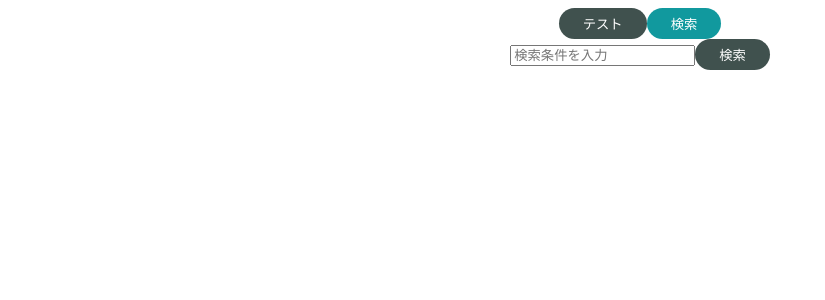
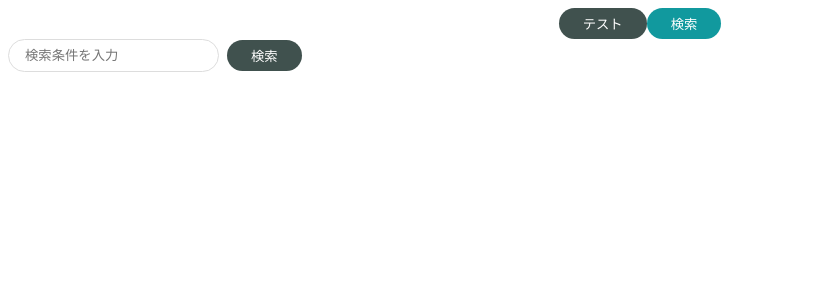
Before and after one commit to shusaku009/react-app-atomicdesign, a React (Create React App) app: page / in a window 1280 px wide. Shown: the top 300 px of the page, without its empty margins (0-825 px from the left). Built offline with nearby package versions, Linux system fonts and the light colour scheme.

Commit message:
add: Moleculenの作成

```diff
--- a/src/components/atoms/Input/Input.jsx
+++ b/src/components/atoms/Input/Input.jsx
@@ -6,4 +6,8 @@ export const Input = (props) => {
 }
 
 const SInput = styled.input`
+  padding: 8px 16px;
+  border: solid #ddd 1px;
+  border-radius: 9999px;
+  ouitline: none;
 `
--- a/src/components/molecules/SearchInput.jsx
+++ b/src/components/molecules/SearchInput.jsx
@@ -1,11 +1,23 @@
+import styled from "styled-components";
+
 import { Input } from "../atoms/Input/Input";
 import { PrimaryButton } from "../atoms/button/PrimaryButton"
 
 export const SearchInput = () => {
   return (
-    <div>
+    <SContainer>
       <Input placeholder="検索条件を入力" />
+      <SButtonWrapper>
       <PrimaryButton>検索</PrimaryButton>
-    </div>
+      </SButtonWrapper>
+    </SContainer>
   )
 };
+
+const SContainer = styled.div`
+  display: flex;
+  align-items: center;
+`;
+const SButtonWrapper = styled.div`
+  padding-left: 8px;
+`;
```
